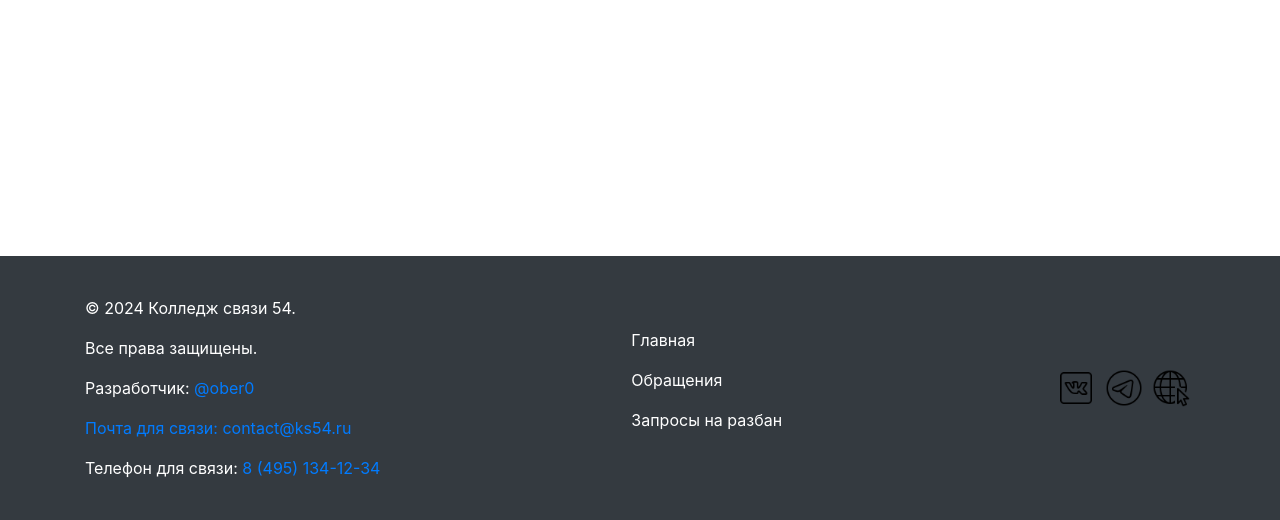
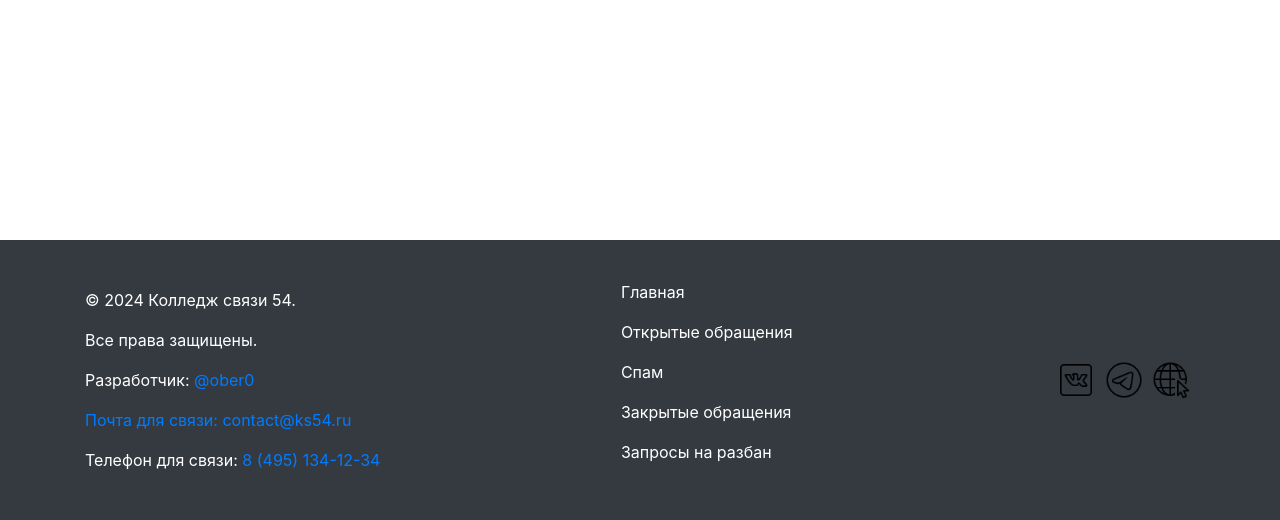
Before and after one commit to ober0/studentsFeedback, a Django app: page /manage/complaint/open/ in a window 1280 px wide. Shown: the part 280-800 px from the top of the page. Run offline with Django 5.2, Linux system fonts and the light colour scheme; the visitor is signed in with stand-in values (Sample User, id 1); data that the repository does not hold is empty; parts of the project's set-up code (start-up, migrations or seed data) failed here and were passed over; some libraries are stand-ins or nearby versions.

Commit message:
+admin footer

```diff
--- a/manage/templates/manage/footer.html
+++ b/manage/templates/manage/footer.html
@@ -13,8 +13,10 @@
     </div>
     <div class="footer-links footer-el">
       <p><a href="{% url 'index' %}" class="text-decoration-none">Главная</a></p>
-      <p><a href="{% url 'my_complaints' %}" class="text-decoration-none">Обращения</a></p>
-      <p><a href="{% url 'create_complaint' %}" class="text-decoration-none">Запросы на разбан</a></p>
+      <p><a class=text-decoration-none" href="{% url 'open_complaints' %}">Открытые обращения</a></p>
+      <p><a class="text-decoration-none " href="{% url 'open_need_review_complaints' %}">Спам</a></p>
+      <p><a class="text-decoration-none" href="{% url 'close_complaints' %}">Закрытые обращения</a></p>
+      <p><a class="text-decoration-none" href="{% url 'unban_requests' %}">Запросы на разбан</a></p>
     </div>
     <div class="footer-links footer-el">
       <a href="https://vk.com/ks54ru" style="margin-right: 5px !important;" class="text-decoration-none"><img width="38px" src="{% static 'core/img/vk.png' %}" alt=""></a>
```
